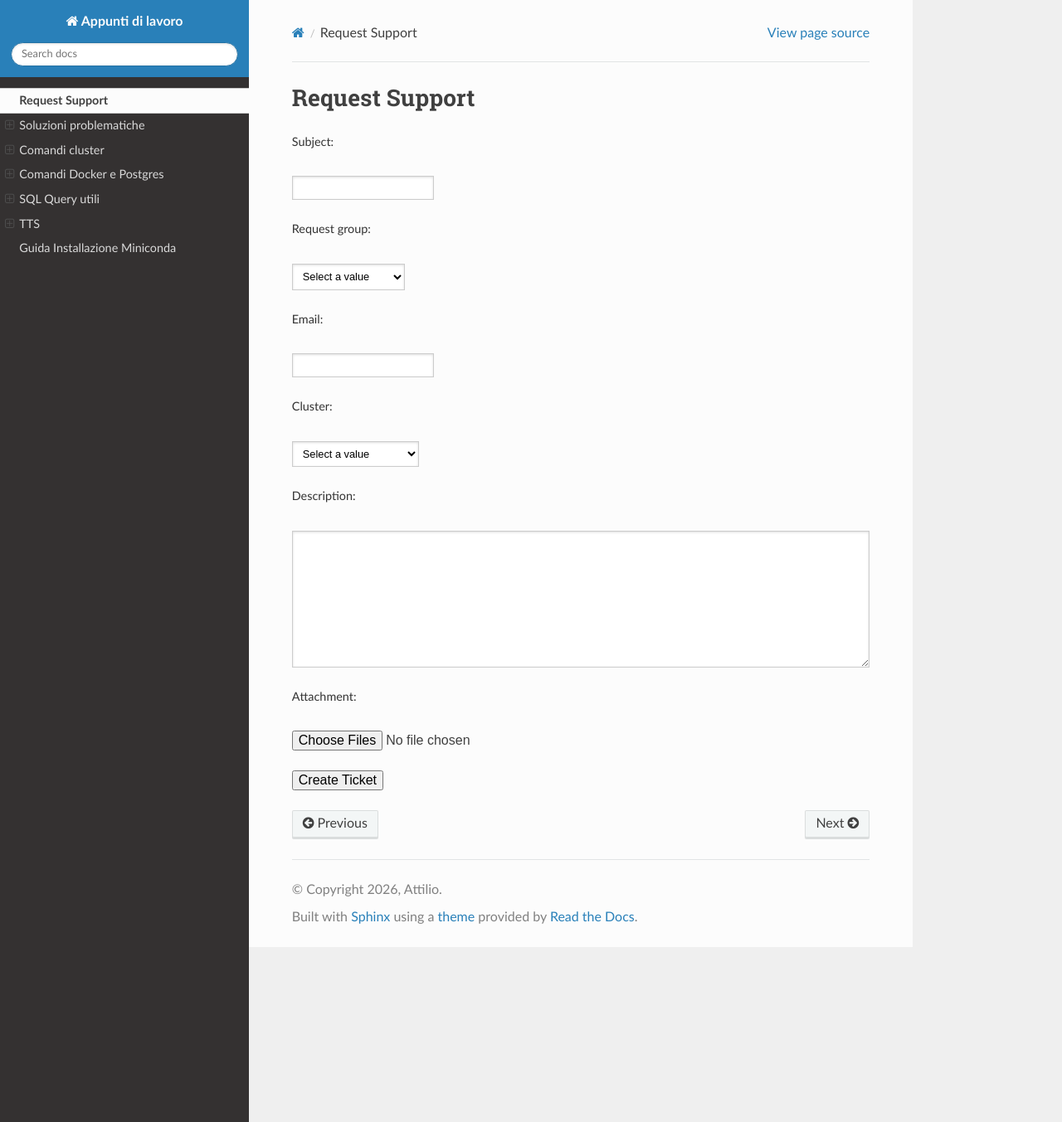
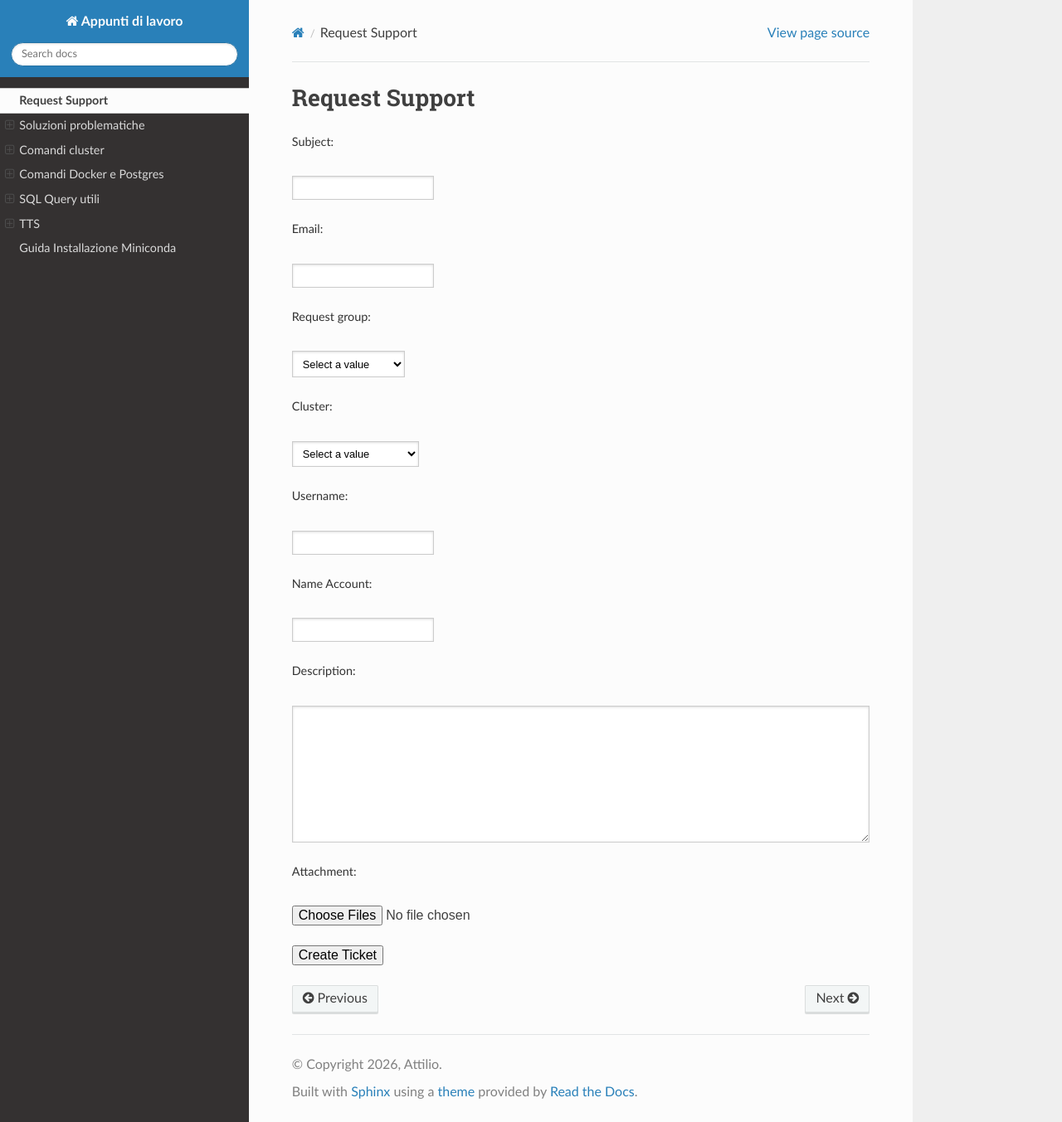
Before and after one commit to Plraska707/appunti_di_lavoro, a Sphinx documentation site: the page built from docs/source/support.md, in a window 1280 px wide and 1353 px high. Shown: the whole window at 83% size. Built offline with Sphinx 7.4.7 and the Read the Docs theme 3.1.0, drawn with Linux system fonts in a browser that asks for light colours.

Commit message:
aggiunta username e nome account

```diff
--- a/docs/source/support.md
+++ b/docs/source/support.md
@@ -9,6 +9,11 @@
 <p>
 <label>Subject:</label><br>
 <input type="text" name="subject" required>
+</p>
+
+<p>
+<label>Email:</label><br>
+<input type="email" name="email" required>
 </p>
 
 <p>
@@ -30,11 +35,6 @@
 </p>
 
 <p>
-<label>Email:</label><br>
-<input type="email" name="email" required>
-</p>
-
-<p>
 <label>Cluster:</label><br>
 <select name="cluster" required>
 <option value="" disabled selected>Select a value</option>
@@ -53,6 +53,16 @@
 </p>
 
 <p>
+<label>Username:</label><br>
+<input type="text" name="username">
+</p>
+
+<p>
+<label>Name Account:</label><br>
+<input type="text" name="account">
+</p>
+
+<p>
 <label>Description:</label><br>
 <textarea name="description" rows="10" cols="60" required></textarea>
 </p>
@@ -62,6 +72,11 @@
 <input type="file" name="attachments" multiple>
 </p>
 
+<div style="display:none;">
+    <label>Website</label>
+    <input type="text" name="website">
+</div>
+
 <p>
 <button type="submit">Create Ticket</button>
 </p>
```
